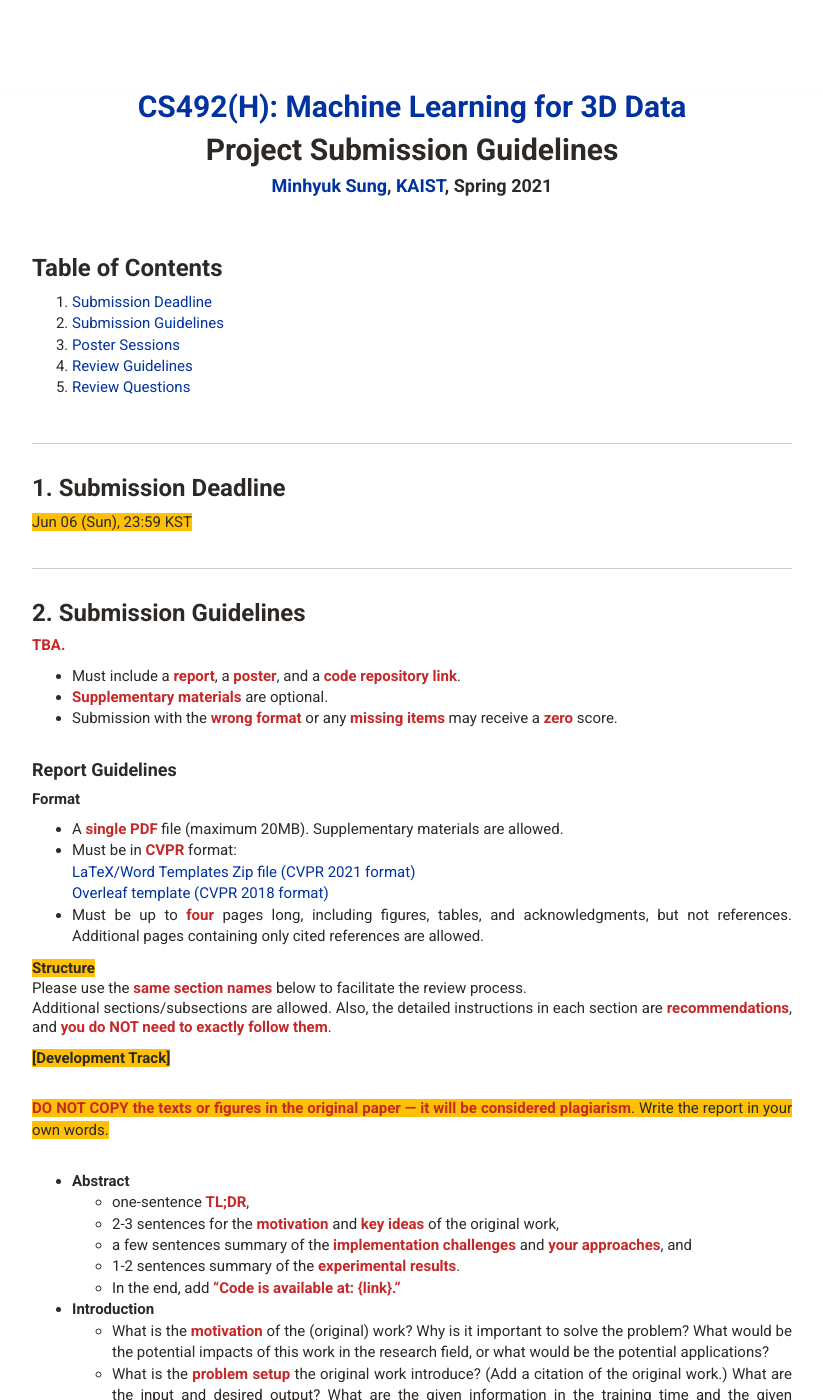
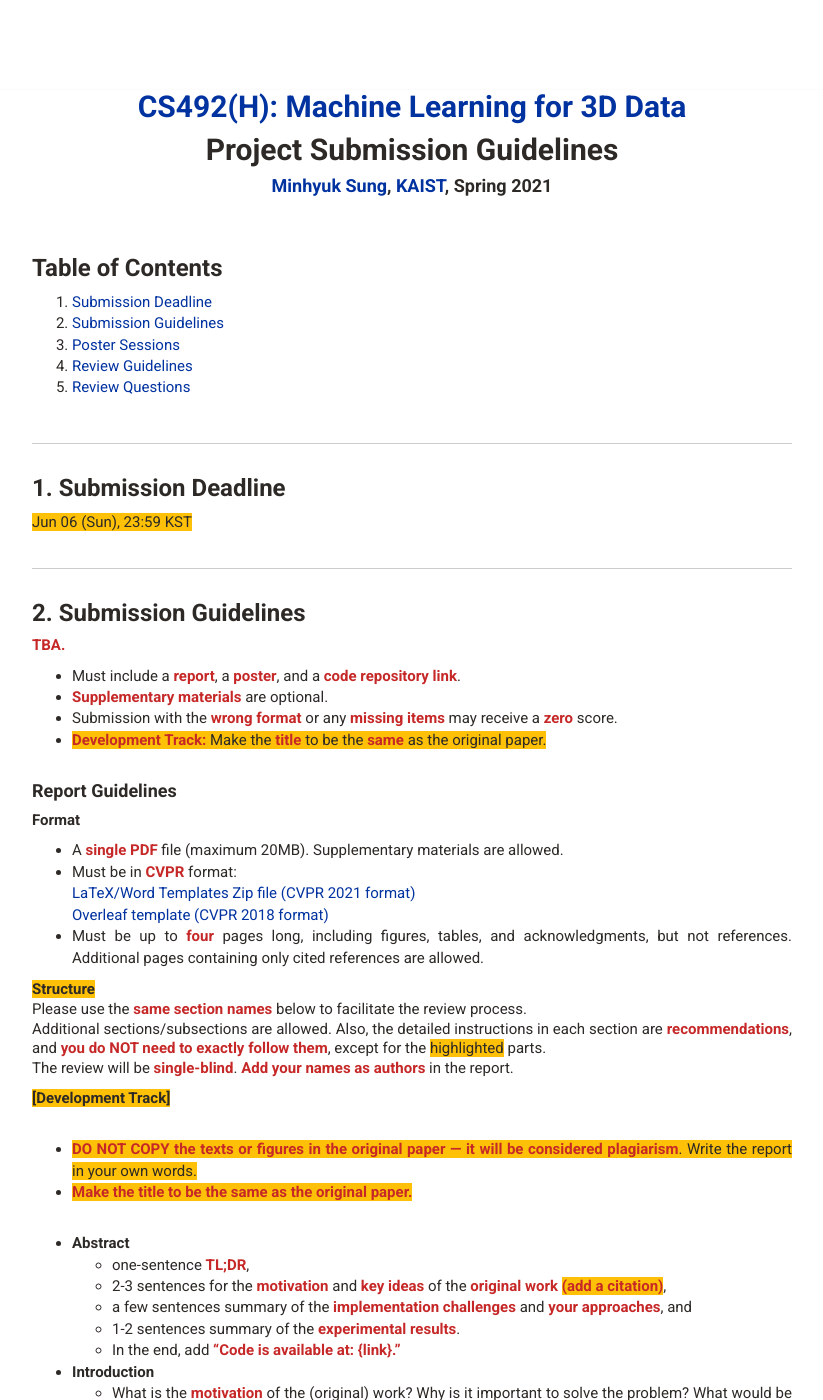
Before and after one commit to mhsung/mhsung.github.io, a Jekyll site: the page built from courses/kaist-cs492-3dml-2021-spring/_posts/2021-05-20-project-submission-guidelines.md, in a window 1280 px wide and 1400 px high. Shown: the whole window, without its empty margins (228-1051 px from the left). Built offline with Jekyll 4.4.1, drawn with Linux system fonts in a browser that asks for light colours; our own code applies the rules of GitHub Pages for plain Markdown files; some of the changed text lies outside the part shown.

Commit message:
Updated.

```diff
--- a/courses/kaist-cs492-3dml-2021-spring/_posts/2021-05-20-project-submission-guidelines.md
+++ b/courses/kaist-cs492-3dml-2021-spring/_posts/2021-05-20-project-submission-guidelines.md
@@ -56,6 +56,7 @@ h { background-color:#FFC107 }
 - Must include a *report*, a *poster*, and a *code repository link*.<br>
 - *Supplementary materials* are optional.
 - Submission with the *wrong format* or any *missing items* may receive a *zero* score.
+- <h><em>Development Track:</em> Make the <em>title</em> to be the <em>same</em> as the original paper.</h>
 
 
 #### Report Guidelines
@@ -69,15 +70,17 @@ h { background-color:#FFC107 }
 
 <h><b>Structure</b></h>
 Please use the *same section names* below to facilitate the review process.<br>
-Additional sections/subsections are allowed. Also, the detailed instructions in each section are *recommendations*, and *you do NOT need to exactly follow them*.
+Additional sections/subsections are allowed. Also, the detailed instructions in each section are *recommendations*, and *you do NOT need to exactly follow them*, except for the <h>highlighted</h> parts.<br>
+The review will be *single-blind*. *Add your names as authors* in the report.
 
 <h><b>[Development Track]</b></h><br>
 
-<h><em>DO NOT COPY the texts or figures in the original paper — it will be considered plagiarism</em>. Write the report in your own words.</h><br>
+- <h><em>DO NOT COPY the texts or figures in the original paper — it will be considered plagiarism</em>. Write the report in your own words.</h>
+- <h><em>Make the title to be the same as the original paper.</em></h><br>
 
 - <b>Abstract</b>
     - one-sentence *TL;DR*,
-    - 2-3 sentences for the *motivation* and *key ideas* of the original work,
+    - 2-3 sentences for the *motivation* and *key ideas* of the *original work* <h><em>(add a citation)</em></h>,
     - a few sentences summary of the *implementation challenges* and *your approaches*, and
     - 1-2 sentences summary of the *experimental results*.
     - In the end, add *“Code is available at: {link}.”*
@@ -114,8 +117,8 @@ Additional sections/subsections are allowed. Also, the detailed instructions in
     - Describe the *limitation* of the proposed work or your implementation and *potential future research directions* (if you have space in the report).
 
 - <b>Acknowledgments</b>
-    - Make 'acknowledgments' as a subsection without a section number or a paragraph.
-    - Describe the *role* of each team member and the *external collaborators* and their contributions.
+    - Make acknowledgments as a subsection without a section number or as a paragraph.
+    - <h>Describe the <em>role</em> of each team member and the <em>external collaborators</em> and their contributions.</h>
     - <h><em>Hiding the external collaborators will be considered academic misconduct.</em></h>
 
 
@@ -160,8 +163,8 @@ Additional sections/subsections are allowed. Also, the detailed instructions in
     - Describe the *limitation* of the proposed work and *potential future research* directions (if you have space in the report).
 
 - <b>Acknowledgments</b>
-    - Make 'acknowledgments' as a subsection without a section number or a paragraph.
-    - Describe the *role* of each team member and the *external collaborators* and their contributions.
+    - Make acknowledgments as a subsection without a section number or as a paragraph.
+    - <h>Describe the <em>role</em> of each team member and the <em>external collaborators</em> and their contributions.</h>
     - <h><em>Hiding the external collaborators will be considered academic misconduct.</em></h>
 
 
```
